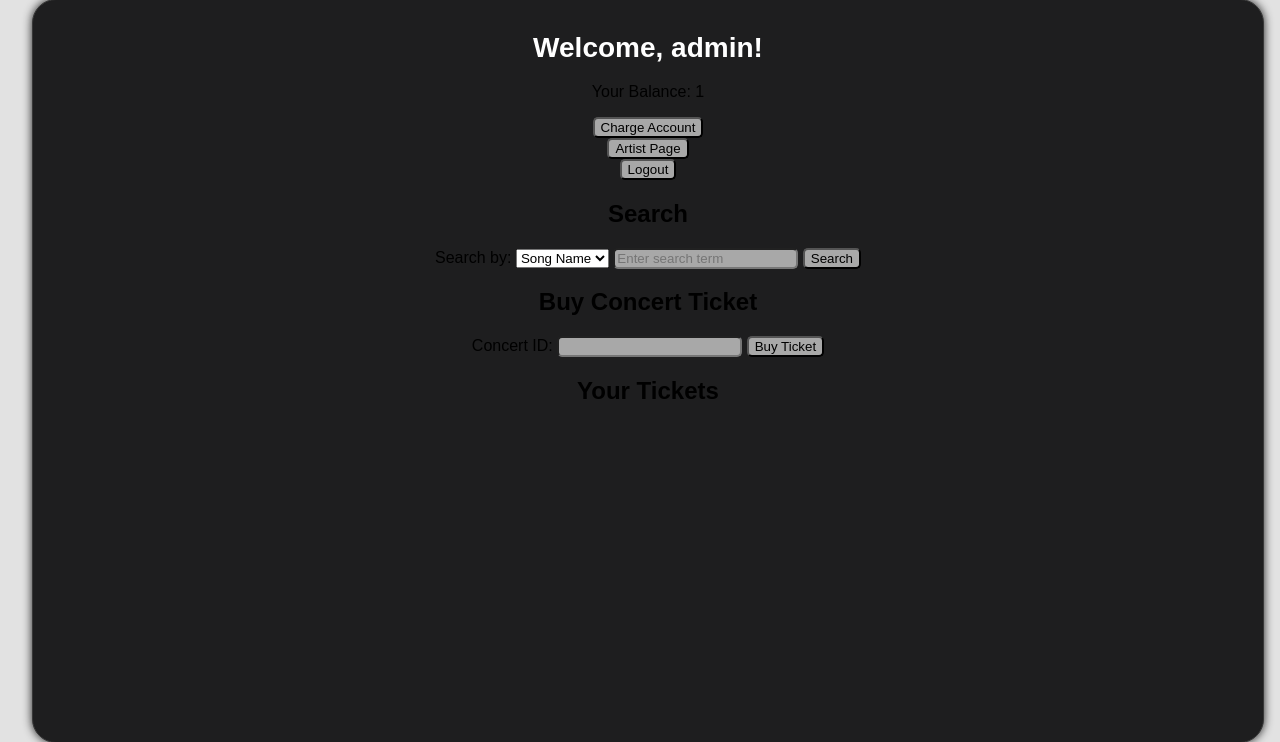
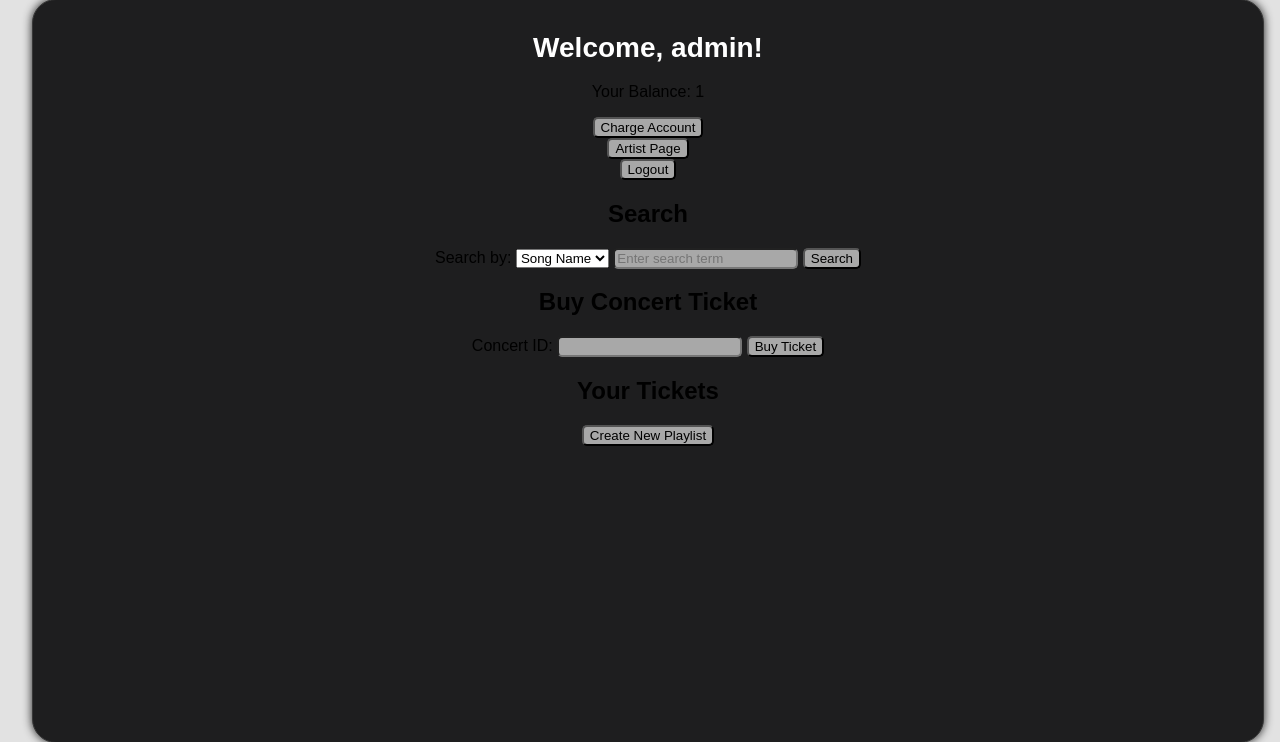
Before and after one commit to MahtaMirzaei/Vibes, a Flask app: page /user in a window 1280 px wide. Shown: the part 25-767 px from the top of the page. Run offline with Flask 3, Linux system fonts and the light colour scheme; a user stored in the database is signed in; data comes from the database, SQL or seed files in the repository; both versions use the stored data as it was after the commit; data that the repository does not hold is empty.

Commit message:
feat(): playlist tables were added and create playlist was adjusted in code.

```diff
--- a/app.py
+++ b/app.py
@@ -80,6 +80,26 @@ with sqlite3.connect("database.db") as connect:
                 FOREIGN KEY (user_id) REFERENCES USERS (user_id)
             )
             """
+    )
+    connect.execute(
+        """CREATE TABLE IF NOT EXISTS playlists (
+    playlist_id INTEGER PRIMARY KEY AUTOINCREMENT,
+    creator_id INTEGER,
+    playlist_name TEXT NOT NULL,
+    genre TEXT NOT NULL,
+    is_private BOOLEAN NOT NULL CHECK (is_private IN (0, 1)),
+    FOREIGN KEY (creator_id) REFERENCES users(user_id)
+)
+"""
+    )
+    connect.execute(
+        """CREATE TABLE IF NOT EXISTS playlist_songs (
+    playlist_id INTEGER,
+    song_id INTEGER,
+    FOREIGN KEY (playlist_id) REFERENCES playlists(playlist_id),
+    FOREIGN KEY (song_id) REFERENCES songs(song_id),
+    PRIMARY KEY (playlist_id, song_id)
+);"""
     )
     connect.execute(
         """
@@ -881,6 +901,49 @@ def buy_ticket():
     else:
         return redirect(url_for("login"))
 
+@app.route("/create_playlist", methods=["GET", "POST"])
+def create_playlist():
+    if "user_id" in session:
+        user_id = session["user_id"]
+        if request.method == "POST":
+            playlist_name = request.form["playlist_name"]
+            genre = request.form["genre"]
+            is_private = request.form.get("is_private") == "on"
+
+            try:
+                with sqlite3.connect("database.db") as connect:
+                    cursor = connect.cursor()
+                    cursor.execute(
+                        "INSERT INTO playlists (creator_id, playlist_name, genre, is_private) VALUES (?, ?, ?, ?)",
+                        (user_id, playlist_name, genre, is_private),
+                    )
+                    connect.commit()
+                    flash("Playlist successfully created.")
+                    return redirect(url_for("user"))
+            except Exception as e:
+                logging.error(f"Error creating playlist: {e}")
+                flash("An error occurred while creating the playlist.")
+
+        try:
+            with sqlite3.connect("database.db") as connect:
+                cursor = connect.cursor()
+                cursor.execute(
+                    "SELECT playlist_id, playlist_name FROM playlists WHERE creator_id = ?",
+                    (user_id,),
+                )
+                playlists = cursor.fetchall()
+
+            return render_template("create_playlist.html", playlists=playlists)
+
+        except Exception as e:
+            logging.error(f"Error fetching playlists: {e}")
+            flash("An error occurred while fetching playlists.")
+            return redirect(url_for("user"))
+
+    else:
+        flash("You are not authorized to access this page.")
+        return redirect(url_for("home_page"))
+
 
 
 if __name__ == "__main__":
--- a/templates/user.html
+++ b/templates/user.html
@@ -151,6 +151,9 @@
           <li>Concert: {{ ticket[1] }} - Singer: {{ ticket[2] }} - Date: {{ ticket[3] }} - Ticket Price: ${{ ticket[4] }}</li>
           {% endfor %}
       </ul>
+      <a href="{{ url_for('create_playlist') }}">
+        <button type="button">Create New Playlist</button>
+    </a>
     </div>
 
     <script>
```
Also changed, not shown: templates/create_playlist.html (added, +28 -0 lines), templates/view_playlists.html (added, +27 -0 lines), database.db.
